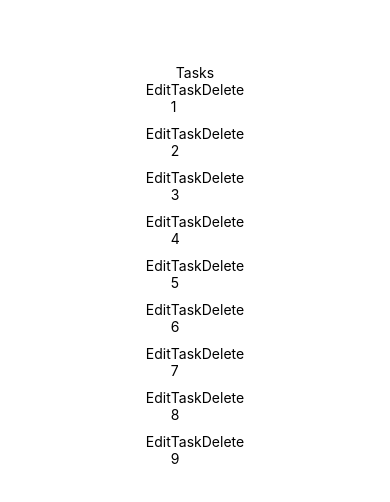
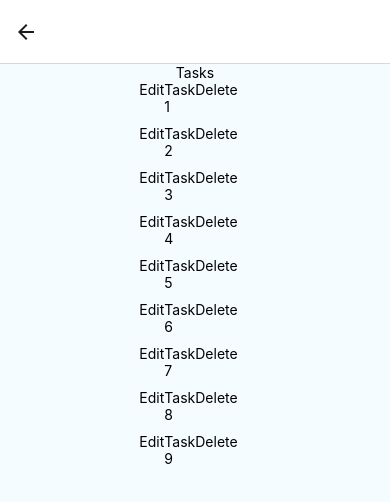
Before and after one commit to gabrielvedova/doropomo, a React Native app in the folder doropomo/: screen /Tasks in a window 390 px wide. Shown: the top 502 px of the page. Built offline with nearby package versions, Linux system fonts and the light colour scheme.

Commit message:
fix(navigation): Fix bug to run application on expo go

```diff
--- a/doropomo/src/App.js
+++ b/doropomo/src/App.js
@@ -2,12 +2,18 @@ import { StatusBar } from "expo-status-bar";
 import { StyleSheet, Text, SafeAreaView } from "react-native";
 import StackNavigation from "./navigation/StackNavigation";
 import Tasks from "./views/Tasks";
+import ConfigTimer from "./views/ConfigTimer";
+import Timer from "./views/Timer";
+
 export default function App() {
   return (
-    <SafeAreaView style={styles.container}>
+    <>
+      {/*<Tasks />*/}
+      {/*<ConfigTimer />*/}
+      {/*<Timer />*/}
       <StackNavigation />
       <StatusBar style="auto" />
-    </SafeAreaView>
+    </>
   );
 }
 
--- a/doropomo/src/navigation/StackNavigation.js
+++ b/doropomo/src/navigation/StackNavigation.js
@@ -10,8 +10,7 @@ const Stack = createNativeStackNavigator();
 export default function App() {
   return (
     <NavigationContainer>
-      <Stack.Navigator initialRouteName="Tasks">
-
+      <Stack.Navigator initialRouteName="Config">
         <Stack.Screen
           name="Config"
           component={ConfigTimer}
```
